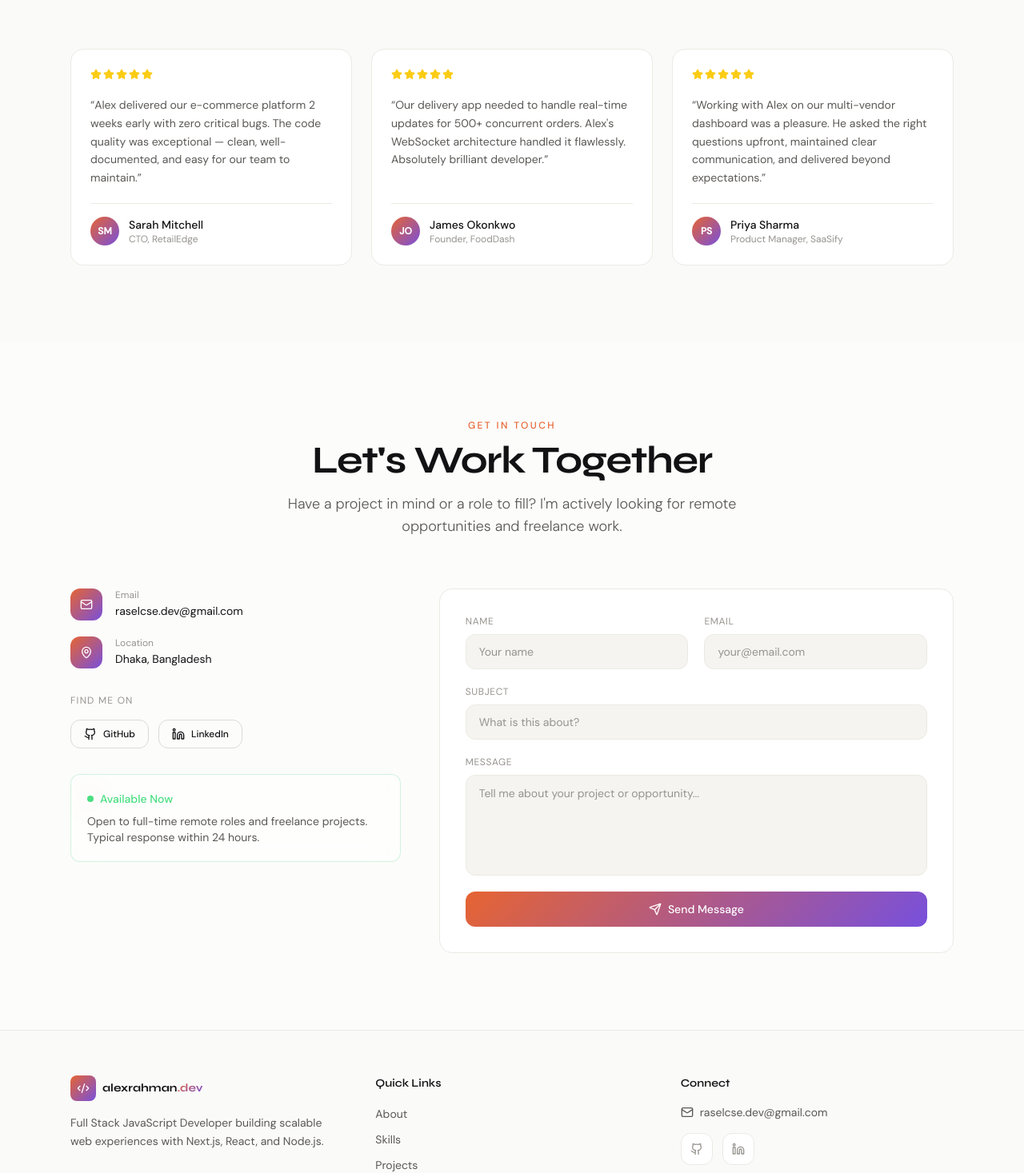
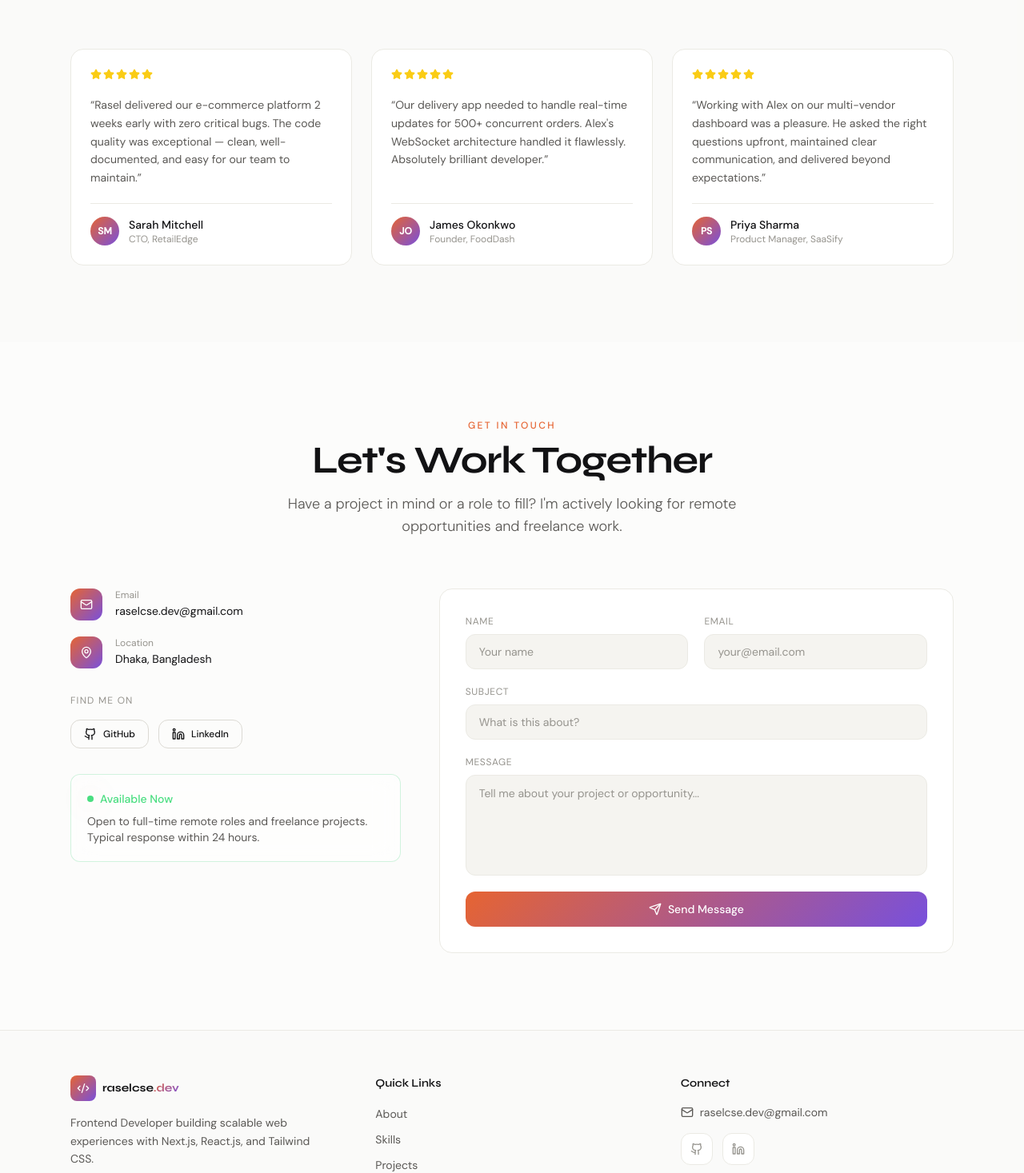
Before and after one commit to raselcsedev/personal_website, a Next.js app: page / in a window 1280 px wide. Shown: the part 5927-7394 px from the top of the page at 80% size. Built offline with nearby package versions, Linux system fonts and the light colour scheme; no server answers.

Commit message:
footer update

```diff
--- a/components/layout/Footer.tsx
+++ b/components/layout/Footer.tsx
@@ -17,12 +17,12 @@ export function Footer() {
                 <Code2 className="w-4 h-4 text-white" />
               </div>
               <span className="font-display font-700 text-sm">
-                alexrahman<span className="gradient-text">.dev</span>
+                raselcse<span className="gradient-text">.dev</span>
               </span>
             </Link>
             <p className="text-sm text-[rgb(var(--text-secondary))] leading-relaxed max-w-xs">
-              Full Stack JavaScript Developer building scalable web experiences
-              with Next.js, React, and Node.js.
+              Frontend Developer building scalable web experiences
+              with Next.js, React.js, and Tailwind CSS.
             </p>
           </div>
 
--- a/constants/data.ts
+++ b/constants/data.ts
@@ -220,7 +220,7 @@ export const TESTIMONIALS: Testimonial[] = [
     name: "Sarah Mitchell",
     role: "CTO, RetailEdge",
     content:
-      "Alex delivered our e-commerce platform 2 weeks early with zero critical bugs. The code quality was exceptional — clean, well-documented, and easy for our team to maintain.",
+      "Rasel delivered our e-commerce platform 2 weeks early with zero critical bugs. The code quality was exceptional — clean, well-documented, and easy for our team to maintain.",
     avatar: "/avatars/sarah.jpg",
     rating: 5,
   },
```
